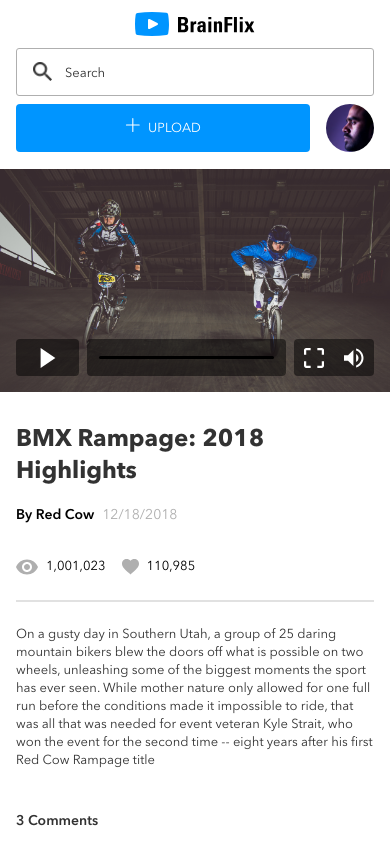
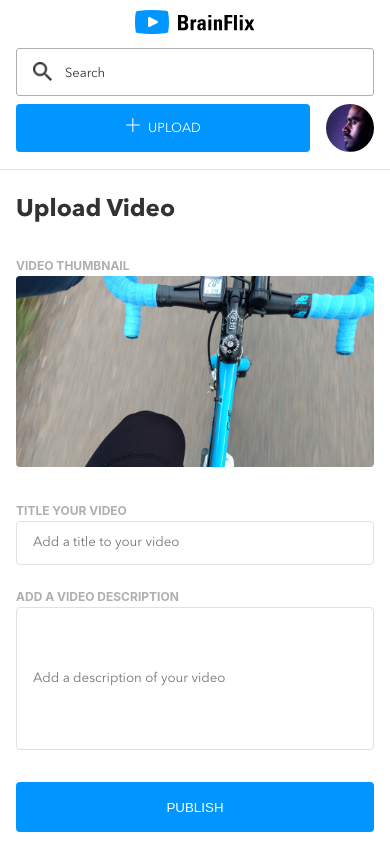
Before and after one commit to Omar-Said/omar-said-brainflix, a React (Create React App) app in the folder sprint-2/: page /VideoUpload in a window 390 px wide. Shown: the top 844 px of the page. Built offline with nearby package versions, Linux system fonts and the light colour scheme.

Commit message:
Added VideoUpload page and responsivity

```diff
--- a/sprint-2/src/App.js
+++ b/sprint-2/src/App.js
@@ -1,11 +1,16 @@
-import Header from "./components/Header/Header";
-import Main from "./components/Main/Main";
+import { BrowserRouter, Switch, Route } from "react-router-dom";
+import HomePage from "./Pages/HomePage";
+import VideoUpload from "./Pages/VideoUpload";
 
 function App() {
   return (
     <div className="App">
-      <Header />
-      <Main />
+      <BrowserRouter>
+        <Switch>
+          <Route path="/" exact component={HomePage} />
+          <Route path="/VideoUpload" component={VideoUpload} />
+        </Switch>
+      </BrowserRouter>
     </div>
   );
 }
--- /dev/null
+++ b/sprint-2/src/Pages/HomePage.js
@@ -0,0 +1,13 @@
+import Header from "../components/Header/Header";
+import Main from "../components/Main/Main";
+
+function HomePage() {
+  return (
+    <div>
+      <Header />
+      <Main />
+    </div>
+  );
+}
+
+export default HomePage;
--- /dev/null
+++ b/sprint-2/src/Pages/VideoUpload.js
@@ -0,0 +1,48 @@
+import Header from "../components/Header/Header";
+import "./VideoUpload.scss";
+import template from "../assets/Images/Upload-video-preview.jpg";
+
+function VideoUpload() {
+  return (
+    <div>
+      <Header />
+      <section className="upload-main">
+        <div className="upload-main__title-wrapper">
+          <h1 className="upload-main__title">Upload Video</h1>
+          <form className="upload-form">
+            <div className="upload-form__wrapper">
+              <div>
+                <p className="upload-form__label">VIDEO THUMBNAIL</p>
+                <img className="upload-form__vid" src={template} alt="video" />
+              </div>
+              <div className="upload-form__input">
+                <label className="upload-form__label">TITLE YOUR VIDEO</label>
+                <input
+                  className="upload-form__title"
+                  type="text"
+                  placeholder="Add a title to your video"
+                />
+                <label className="upload-form__label">
+                  ADD A VIDEO DESCRIPTION
+                </label>
+                <input
+                  className="upload-form__desc"
+                  type="text"
+                  placeholder="Add a description of your video"
+                />
+              </div>
+            </div>
+          </form>
+        </div>
+        <div className="publish">
+          <button className="publish__button" input="submit">
+            PUBLISH
+          </button>
+          <p className="publish__cancel">CANCEL</p>
+        </div>
+      </section>
+    </div>
+  );
+}
+
+export default VideoUpload;
--- /dev/null
+++ b/sprint-2/src/Pages/VideoUpload.scss
@@ -0,0 +1,204 @@
+@use '../partials/variables' as *;
+@use '../partials/typography' as *;
+@use '../partials/mixins' as *;
+
+.upload-main {
+  border-top: 1px solid $break-color;
+
+  @include desktop {
+    max-width: 2000px;
+    margin: 0 auto;
+  }
+
+  &__title-wrapper {
+    margin-left: 1rem;
+    margin-right: 1rem;
+
+    @include tablet {
+      margin-left: 1.5rem;
+      margin-right: 1.5rem;
+    }
+    @include desktop {
+      margin-left: 6.25rem;
+      margin-right: 6.25rem;
+    }
+  }
+
+  &__title {
+    @include H1M;
+    font-family: $font-bold;
+    color: $primary;
+    margin-top: 1.5rem;
+    margin-bottom: 2rem;
+
+    @include tablet {
+      @include H1D-2;
+      padding-bottom: 2rem;
+      margin-top: 3rem;
+      margin-bottom: 2.5rem;
+      border-bottom: 1px solid $break-color;
+    }
+
+    @include desktop {
+      border-bottom: 2px solid $break-color;
+    }
+  }
+}
+
+.upload-form {
+  @include tablet {
+    padding-bottom: 2.5rem;
+    border-bottom: 1px solid $break-color;
+  }
+
+  &__wrapper {
+    @include desktop {
+      display: flex;
+    }
+  }
+  &__label {
+    color: $text-label;
+    font-size: 12px;
+    font-weight: bold;
+    margin-bottom: 0.2rem;
+
+    @include tablet {
+      @include H4D-2;
+    }
+
+    @include desktop {
+      margin-top: 0;
+    }
+  }
+
+  &__vid {
+    width: 90vw;
+    width: 100%;
+    border-radius: 4px;
+    margin-bottom: 2rem;
+
+    @include tablet {
+      width: 44.9vw;
+      height: 23.9vw;
+      margin-bottom: 2.5rem;
+    }
+
+    @include desktop {
+      width: 26.2vw;
+      height: 14vw;
+      max-width: 524px;
+      max-height: 280px;
+    }
+  }
+
+  &__input {
+    display: flex;
+    flex-direction: column;
+
+    @include desktop {
+      margin-left: 1.5rem;
+      width: 100%;
+    }
+  }
+
+  &__title {
+    font-family: $font-regular;
+    color: $primary;
+    height: 40px;
+    outline: none;
+    border: 1px solid #e1e1e1;
+    border-radius: 4px;
+    margin-bottom: 1.5rem;
+    padding-left: 1rem;
+
+    &:focus {
+      border-radius: 2px;
+      border: 2px solid $primary-cta-text;
+      outline: none;
+    }
+
+    @include desktop {
+      height: 35px;
+    }
+  }
+
+  &__desc {
+    font-family: $font-regular;
+    height: 143px;
+    outline: none;
+    border: 1px solid #e1e1e1;
+    border-radius: 4px;
+    margin-bottom: 2rem;
+    padding-left: 1rem;
+    box-sizing: border-box;
+
+    &:focus {
+      border-radius: 2px;
+      border: 2px solid $primary-cta-text;
+      outline: none;
+    }
+
+    @include tablet {
+      margin-bottom: 0;
+    }
+
+    @include desktop {
+      height: 94px;
+      width: 100%;
+    }
+  }
+}
+
+.publish {
+  margin-left: 1rem;
+  margin-right: 1rem;
+
+  @include tablet {
+    margin-left: 1.5rem;
+    margin-right: 1.5rem;
+    margin-top: 2.5rem;
+    display: flex;
+    justify-content: flex-end;
+  }
+
+  @include desktop {
+    margin-left: 6.25rem;
+    margin-right: 6.25rem;
+  }
+
+  &__button {
+    width: 100%;
+    height: 50px;
+    background-color: $primary-cta-text;
+    border: none;
+    border-radius: 4px;
+    color: #ffffff;
+    outline: none;
+    &:hover {
+      background-color: $primary-cta-hover;
+    }
+
+    @include tablet {
+      width: 160px;
+      order: 1;
+    }
+
+    @include desktop {
+      margin-bottom: 0;
+    }
+  }
+
+  &__cancel {
+    margin-top: 1.5rem;
+    font-family: $font-demi;
+    @include H5M;
+    text-align: center;
+    color: $primary-cta-text;
+
+    @include tablet {
+      text-align: left;
+      order: -1;
+      margin-right: 3rem;
+    }
+  }
+}
--- a/sprint-2/src/components/Button/Button.js
+++ b/sprint-2/src/components/Button/Button.js
@@ -1,9 +1,12 @@
+import { Link } from "react-router-dom";
 import "./Button.scss";
 
 function Button() {
   return (
-    <button type="button" className="button">
-      UPLOAD
+    <button className="button">
+      <Link className="button-link" to="/VideoUpload">
+        UPLOAD
+      </Link>
     </button>
   );
 }
--- a/sprint-2/src/components/Button/Button.scss
+++ b/sprint-2/src/components/Button/Button.scss
@@ -30,4 +30,10 @@
   &:hover {
     background-color: $primary-cta-hover;
   }
+
+  &-link {
+    text-decoration: none;
+    color: #ffffff;
+    width: 100%;
+  }
 }
--- a/sprint-2/src/components/Logo/Logo.js
+++ b/sprint-2/src/components/Logo/Logo.js
@@ -1,12 +1,14 @@
+import { Link } from "react-router-dom";
 import logo from "../../assets/Logo/Logo-brainflix.svg";
 import "./Logo.scss";
 
-function Logo() {
+function Logo(props) {
+  console.log(props);
   return (
     <div className="logo-container">
-      <a className="logo-container__link" href="../../App">
+      <Link to="/">
         <img src={logo} alt="brainflix logo" />
-      </a>
+      </Link>
     </div>
   );
 }
```
Also changed, not shown: sprint-2/src/assets/Images/Upload-video-preview.jpg (added), 1 other file (tests, documents, lock files or other folders).
